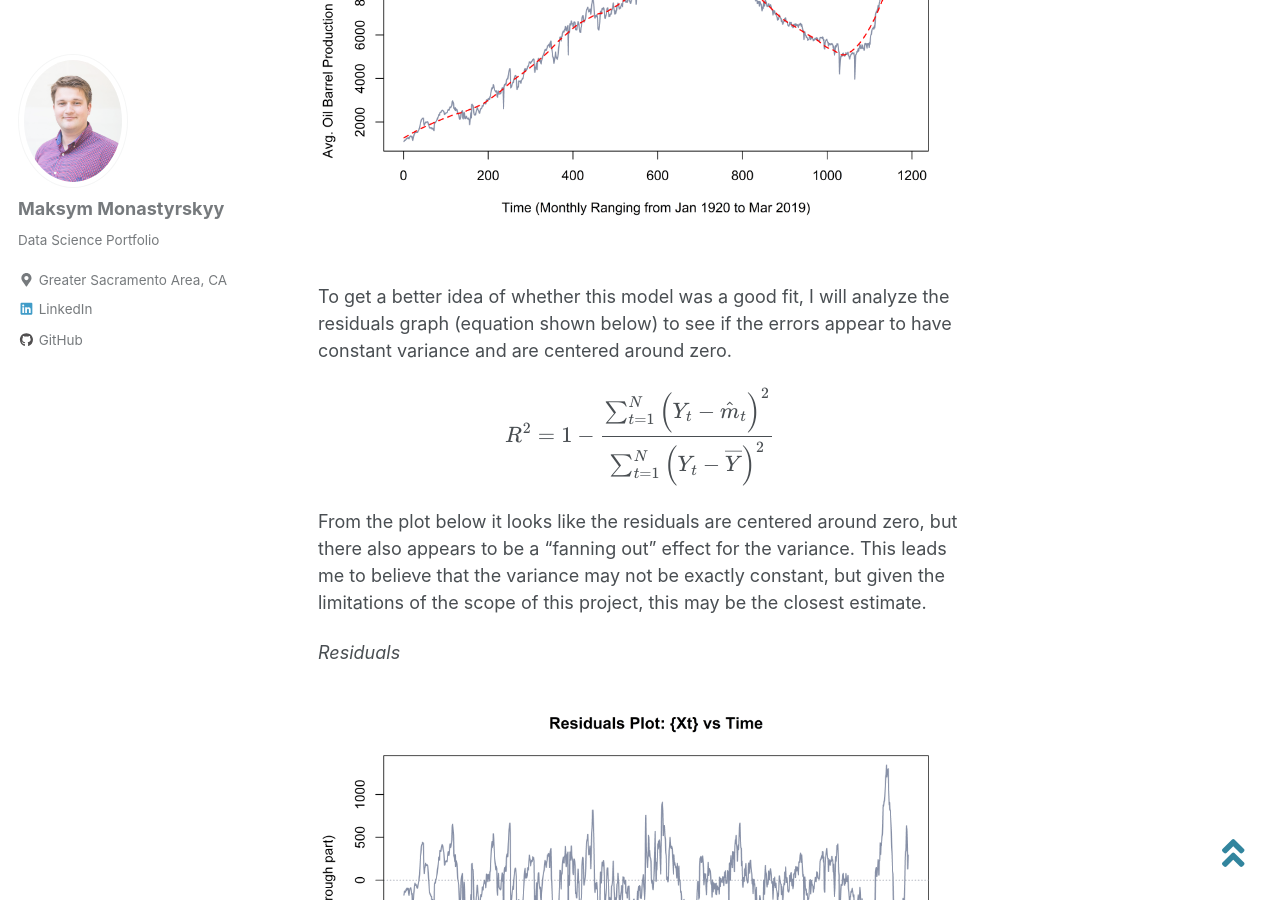
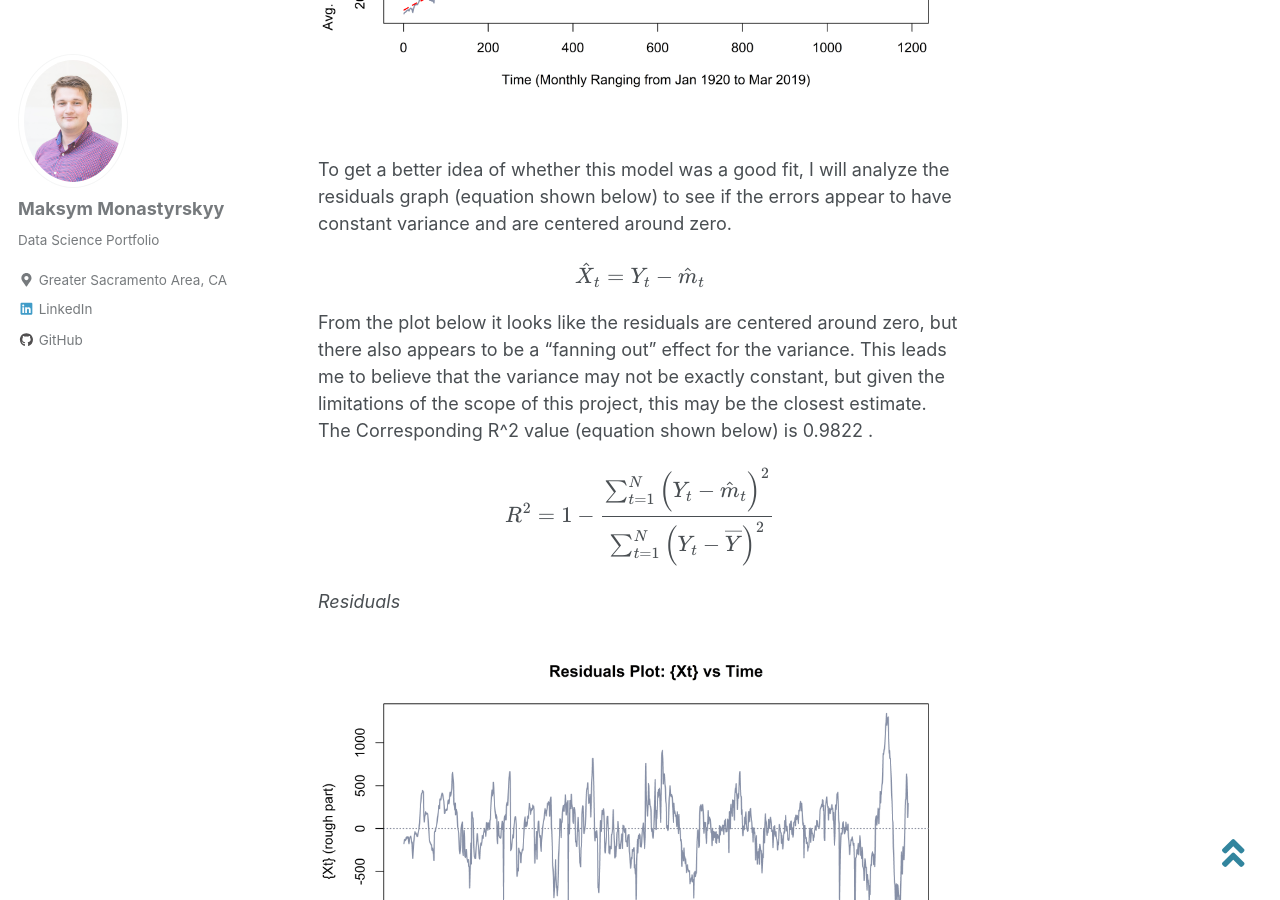
Before and after one commit to monastyrskyy/monastyrskyy.github.io, a Jekyll site: the page built from _posts/2019-2-26-time-series.md, in a window 1280 px wide and 900 px high, scrolled down 1948 px. Built offline with Jekyll 4.4.1, drawn with Linux system fonts in a browser that asks for light colours; cached includes are drawn as plain includes; nearby versions of some CDN libraries; formulas are drawn with MathJax 3; some of the changed text lies outside the part shown.

Commit message:
draft 11

```diff
--- a/_posts/2019-2-26-time-series.md
+++ b/_posts/2019-2-26-time-series.md
@@ -75,10 +68,14 @@ Although there are many ways of picking a span value such as Cross Validation, f
 To get a better idea of whether this model was a good fit, I will analyze the residuals graph (equation shown below) to see if the errors appear to have constant variance and are centered around zero.
 
 $$
+\hat{X}_{t} = Y_{t}-\hat{m}_{t}
+$$
+
+From the plot below it looks like the residuals are centered around zero, but there also appears to be a "fanning out" effect for the variance. This leads me to believe that the variance may not be exactly constant, but given the limitations of the scope of this project, this may be the closest estimate. The Corresponding R^2 value (equation shown below) is 0.9822 .
+
+$$
  R^2 = 1 - {\sum_{t = 1}^N \Big( Y_{t}-\hat{m}_{t} \Big)^2 \over {\sum_{t = 1}^N \Big( Y_{t}-\overline{Y} \Big)^2}}
 $$
-
-From the plot below it looks like the residuals are centered around zero, but there also appears to be a "fanning out" effect for the variance. This leads me to believe that the variance may not be exactly constant, but given the limitations of the scope of this project, this may be the closest estimate.
 
 *Residuals*
 <div style="text-align:center"><img src="{{ site.url }}{{ site.baseurl }}/images/4.time_series_oil/2.residuals_V1.png" alt="Original data with loess span = 0.25"></div><br/>
@@ -89,6 +86,8 @@ One way to test if it's possible to get a better fit for the model is by transfo
 
 <div style="text-align:center"><img src="{{ site.url }}{{ site.baseurl }}/images/4.time_series_oil/3.log_loess_span_0.25_V1.png" alt="Original data with loess span = 0.25"></div><br/>
 
+The R^2 value is 0.9828, which is only 0.0006 higher than the R^2 value for the original data. This further confirms that a transformation is not necessary as it doesn't produce significantly better results.
+
 *residuals*
 <div style="text-align:center"><img src="{{ site.url }}{{ site.baseurl }}/images/4.time_series_oil/4.log_residuals_V1.png" alt="Original data with loess span = 0.25"></div><br/>
 
```
Also changed, not shown: other parts of _posts/2019-2-26-time-series.md (+0 -7 lines).
